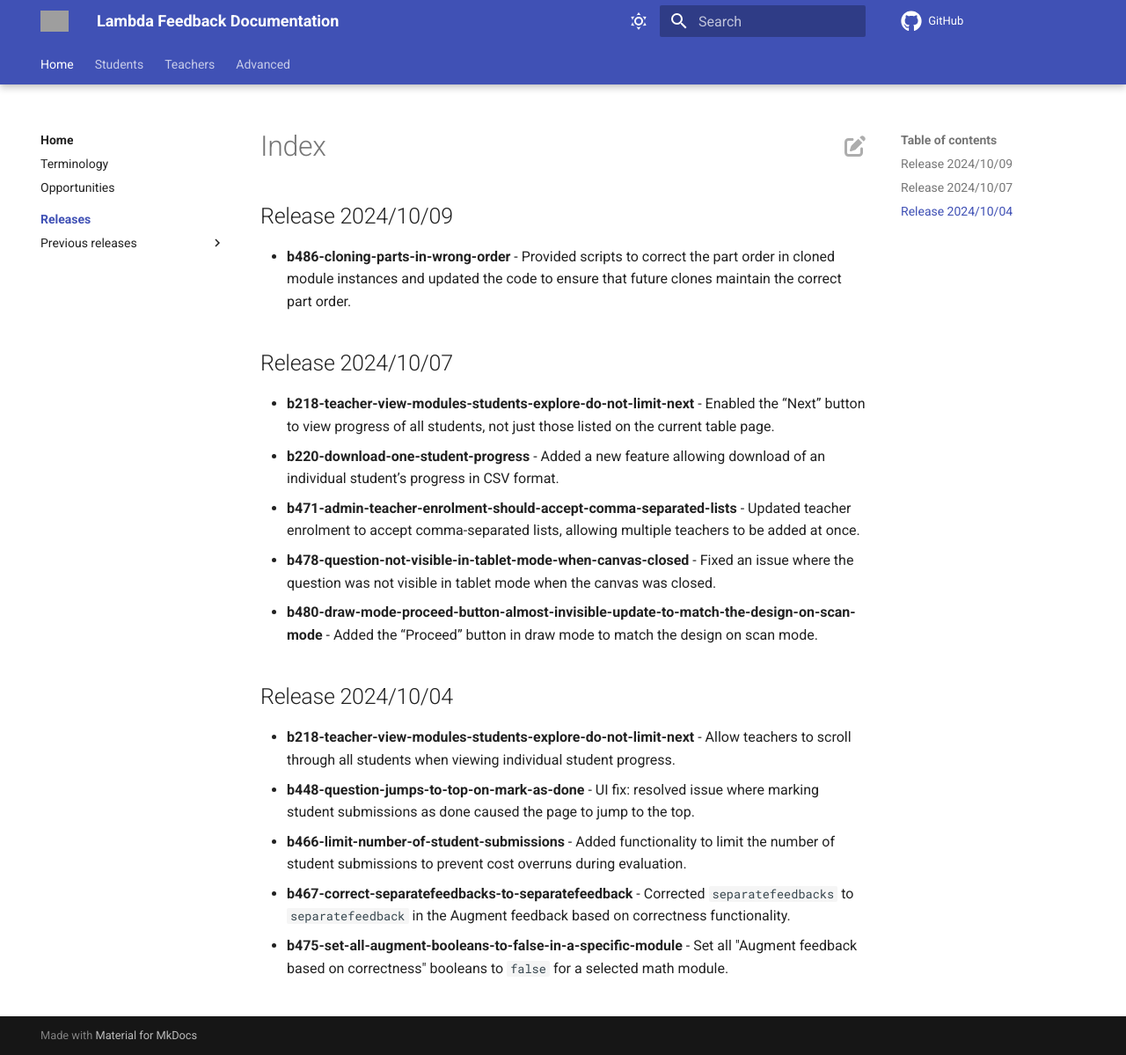
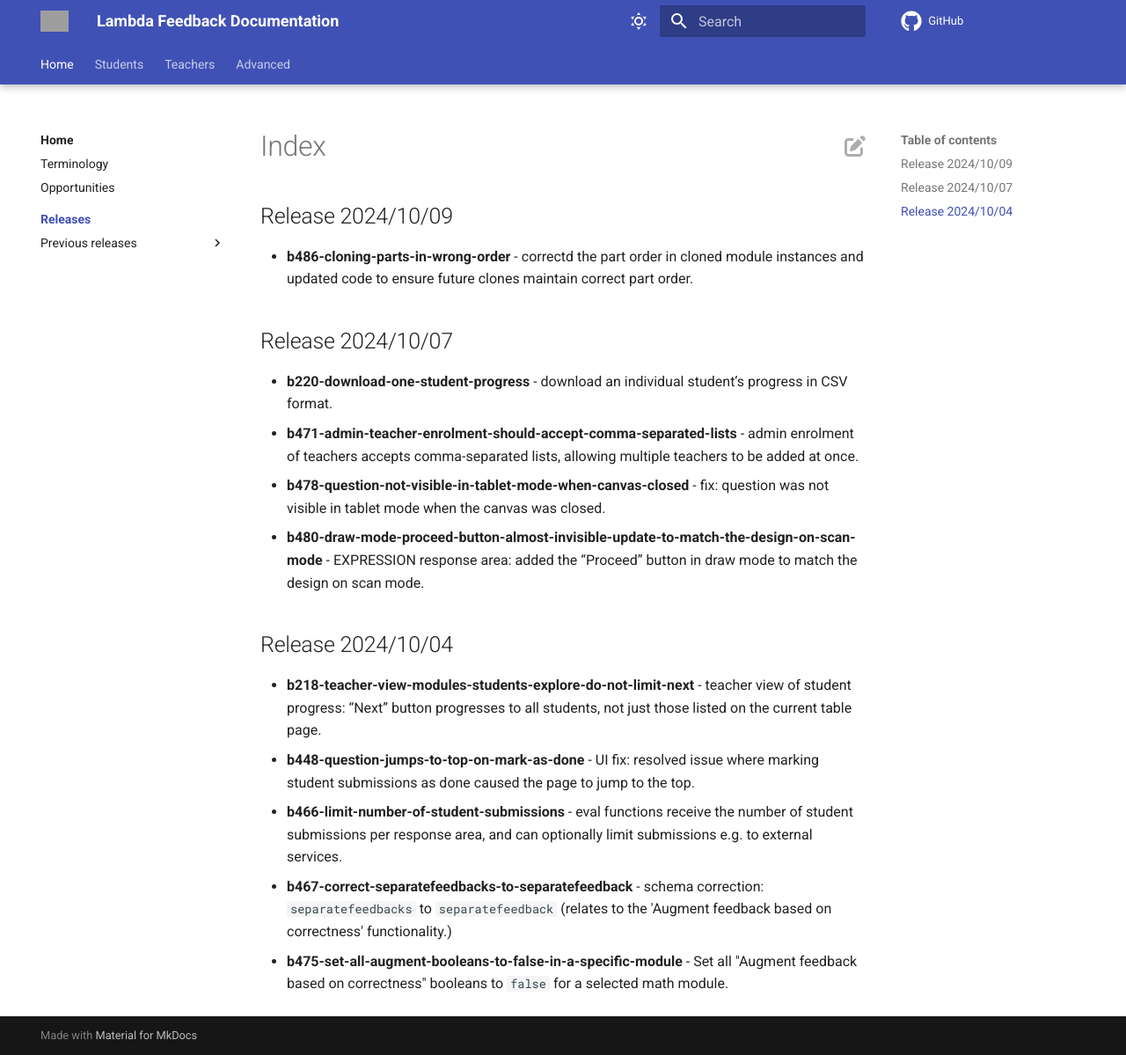
Before and after one commit to lambda-feedback/user-documentation, an MkDocs documentation site: the page built from docs/releases/index.md, in a window 1280 px wide and 1199 px high. Shown: the whole window at 88% size. Built offline with MkDocs 1.6.1 and Material for MkDocs 9.7.7, drawn with Linux system fonts in a browser that asks for light colours; comment, search, counter and statistics services are not loaded; grey boxes are pictures that could not be loaded.

Commit message:
Release notes tweaks

```diff
--- a/docs/releases/index.md
+++ b/docs/releases/index.md
@@ -1,20 +1,20 @@
 ## Release 2024/10/09
 
-- **b486-cloning-parts-in-wrong-order** - Provided scripts to correct the part order in cloned module instances and updated the code to ensure that future clones maintain the correct part order.
+- **b486-cloning-parts-in-wrong-order** - correctd the part order in cloned module instances and updated code to ensure future clones maintain correct part order.
 
 ## Release 2024/10/07
 
-- **b218-teacher-view-modules-students-explore-do-not-limit-next** - Enabled the “Next” button to view progress of all students, not just those listed on the current table page.
-- **b220-download-one-student-progress** - Added a new feature allowing download of an individual student’s progress in CSV format.
-- **b471-admin-teacher-enrolment-should-accept-comma-separated-lists** - Updated teacher enrolment to accept comma-separated lists, allowing multiple teachers to be added at once.
-- **b478-question-not-visible-in-tablet-mode-when-canvas-closed** - Fixed an issue where the question was not visible in tablet mode when the canvas was closed.
-- **b480-draw-mode-proceed-button-almost-invisible-update-to-match-the-design-on-scan-mode** - Added the “Proceed” button in draw mode to match the design on scan mode.
+
+- **b220-download-one-student-progress** - download an individual student’s progress in CSV format.
+- **b471-admin-teacher-enrolment-should-accept-comma-separated-lists** - admin enrolment of teachers accepts comma-separated lists, allowing multiple teachers to be added at once.
+- **b478-question-not-visible-in-tablet-mode-when-canvas-closed** - fix: question was not visible in tablet mode when the canvas was closed.
+- **b480-draw-mode-proceed-button-almost-invisible-update-to-match-the-design-on-scan-mode** - EXPRESSION response area: added the “Proceed” button in draw mode to match the design on scan mode.
 
 
 ## Release 2024/10/04
 
-- **b218-teacher-view-modules-students-explore-do-not-limit-next** - Allow teachers to scroll through all students when viewing individual student progress.
+- **b218-teacher-view-modules-students-explore-do-not-limit-next** - teacher view of student progress: “Next” button progresses to all students, not just those listed on the current table page.
 - **b448-question-jumps-to-top-on-mark-as-done** - UI fix: resolved issue where marking student submissions as done caused the page to jump to the top.
-- **b466-limit-number-of-student-submissions** - Added functionality to limit the number of student submissions to prevent cost overruns during evaluation.
-- **b467-correct-separatefeedbacks-to-separatefeedback** - Corrected `separatefeedbacks` to `separatefeedback` in the Augment feedback based on correctness functionality.
+- **b466-limit-number-of-student-submissions** - eval functions receive the number of student submissions per response area, and can optionally limit submissions e.g. to external services.
+- **b467-correct-separatefeedbacks-to-separatefeedback** - schema correction: `separatefeedbacks` to `separatefeedback` (relates to the 'Augment feedback based on correctness' functionality.)
 - **b475-set-all-augment-booleans-to-false-in-a-specific-module** - Set all "Augment feedback based on correctness" booleans to `false` for a selected math module.
```
